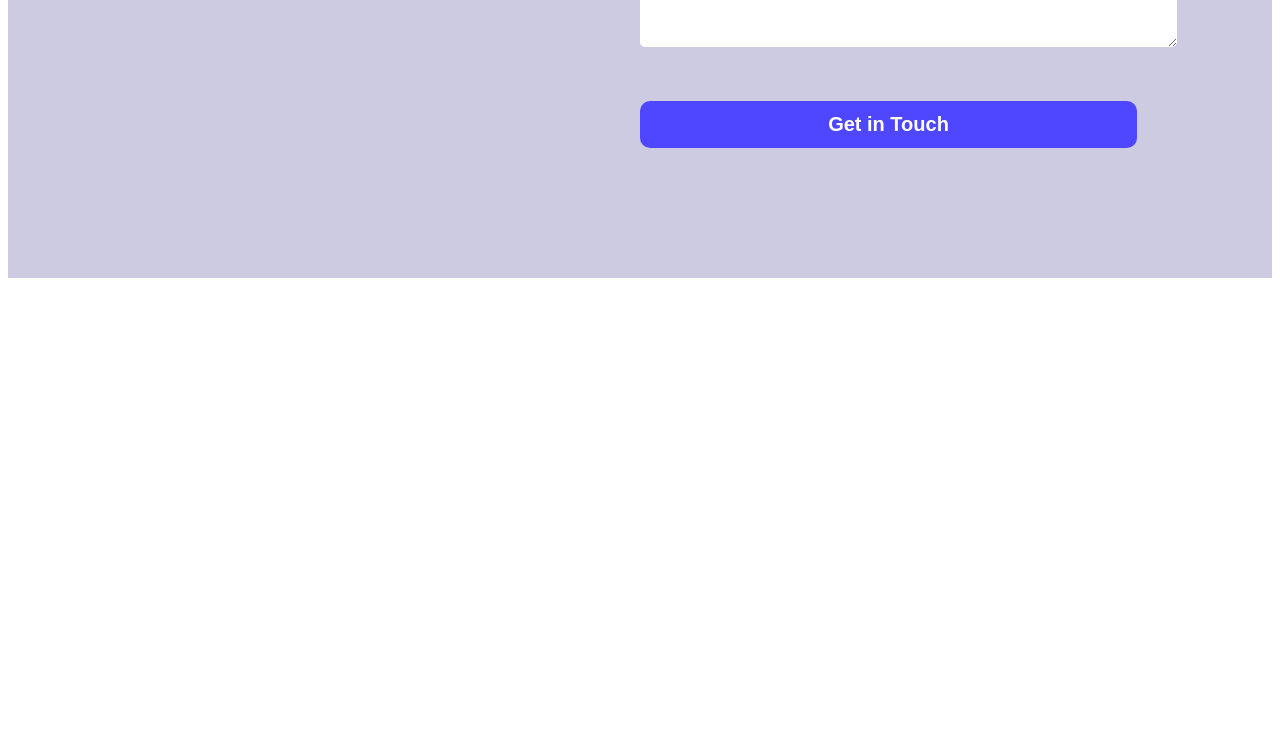
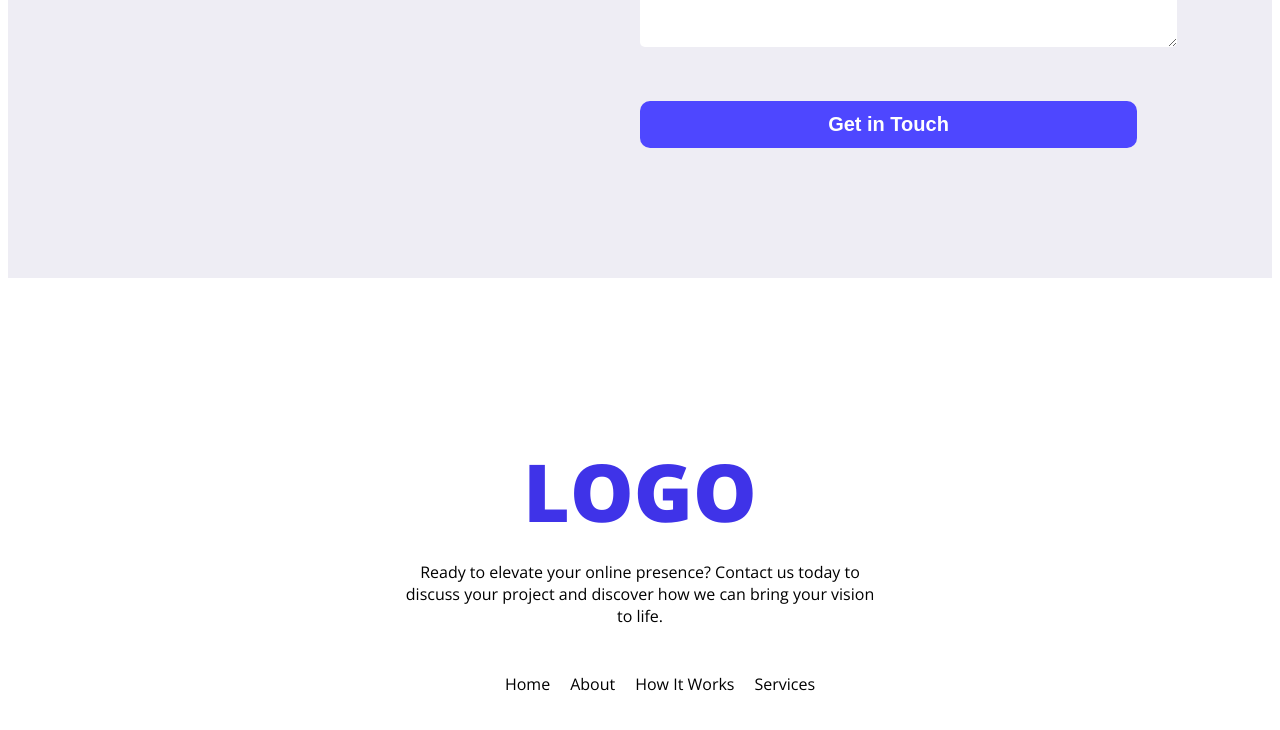
Before and after one commit to rsd-hub-bit/Assignment-1, a plain HTML site: page index.html in a window 1280 px wide. Shown: the part 3851-4581 px from the top of the page. Before the commit the page ends 4137 px from the top, so only its background shows below. Drawn offline with nearby package versions, Linux system fonts and the light colour scheme.

Commit message:
Assignment

```diff
--- a/index.html
+++ b/index.html
@@ -146,5 +146,15 @@
         </div>
 
     </footer>
+    <div class="footer-bottom open-sans-normal">
+        <h1 class="sec-subtitle bold">LOGO</h1>
+        <p class=" foot open-sans-normal">Ready to elevate your online presence? Contact us today to discuss your project and discover how we can bring your vision to life.</p>
+        <ul class="footer-links">
+            <li><a href="">Home</a></li>
+            <li><a href="">About</a></li>
+            <li><a href="">How It Works</a></li>
+            <li><a href="">Services</a></li>
+        </ul>
+    </div>
 </body>
 </html>
--- a/web.css
+++ b/web.css
@@ -187,6 +187,7 @@ div ul li{
 
     padding: 50px;
     box-shadow: 0px 6px 50px 0px rgba(0, 0, 0, 0.16);
+
 }
 
 .sub-title{
@@ -227,12 +228,12 @@ footer{
     display: flex;
     align-items:center;
     gap: 50px;
-    background-color: #cdcbe1;
+    background-color: #eeedf4;
 }
 
 .section-title2{
     font-weight: 700;
-    font-size: 75px;
+    font-size: 85px;
 }
 
 .footer-column{
@@ -264,3 +265,34 @@ footer textarea{
 footer button{
     width: 497px;
 }
+.footer-bottom{
+    display: flex;
+    flex-direction: column;
+    align-items: center;
+    justify-content: center;
+    text-align: center;
+    margin: 158px;
+}
+
+.bold{
+    font-weight: 900;
+}
+
+.foot{
+    max-width: 50%;
+    font-weight: 100;
+}
+
+.footer-links{
+    display: flex;
+    align-items: center;
+    justify-content: center;
+    gap: 20px;
+    margin-top: 30px;
+}
+
+div ul li a{
+    text-decoration: none;
+    color: black;
+    font-weight: 100;
+}
```
